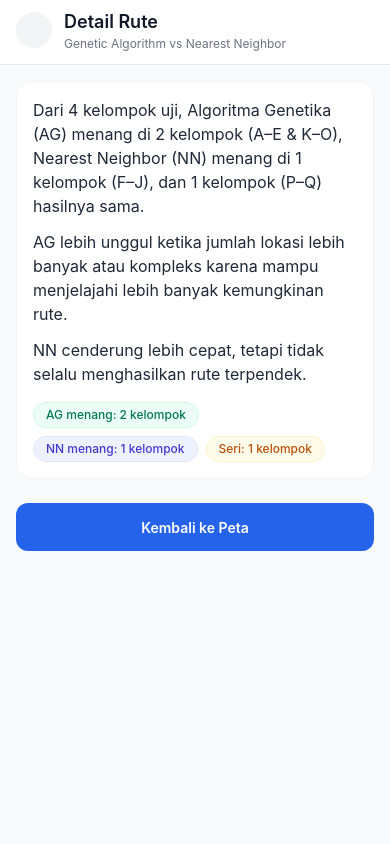
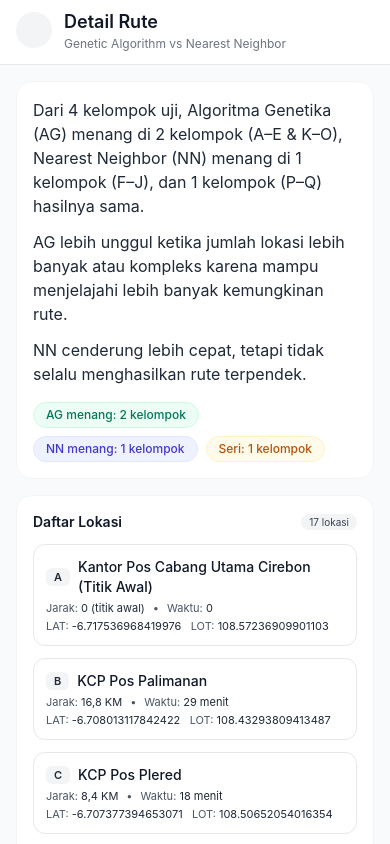
Before and after one commit to ShiroKatsuya/Short-Route, a React Native app: screen /Detail_Rute in a window 390 px wide. Built offline with nearby package versions, Linux system fonts and the light colour scheme.

Commit message:
major update

```diff
--- a/screens/Detail_Rute.tsx
+++ b/screens/Detail_Rute.tsx
@@ -1,11 +1,151 @@
 import "../global.css";
-import { Text, View, StatusBar, TouchableOpacity, ScrollView } from "react-native";
+import { Text, View, StatusBar, TouchableOpacity, ScrollView, useWindowDimensions } from "react-native";
 import { SafeAreaView } from "react-native-safe-area-context";
 import { useNavigation, NavigationProp } from "@react-navigation/native";
 
 
 export default function Detail_Rute() {
   const navigation = useNavigation<NavigationProp<any>>();
+  const { width } = useWindowDimensions();
+  const isWide = width >= 768; // md breakpoint
+  const locations = [
+    {
+      code: "A",
+      name: "Kantor Pos Cabang Utama Cirebon (Titik Awal)",
+      distance: "0 (titik awal)",
+      duration: "0",
+      lat: -6.717536968419976,
+      lon: 108.57236909901103,
+    },
+    {
+      code: "B",
+      name: "KCP Pos Palimanan",
+      distance: "16,8 KM",
+      duration: "29 menit",
+      lat: -6.708013117842422,
+      lon: 108.43293809413487,
+    },
+    {
+      code: "C",
+      name: "KCP Pos Plered",
+      distance: "8,4 KM",
+      duration: "18 menit",
+      lat: -6.707377394653071,
+      lon: 108.50652054016354,
+    },
+    {
+      code: "D",
+      name: "KCP Pos Plumbon",
+      distance: "12,0 KM",
+      duration: "23 menit",
+      lat: -6.707260185199267,
+      lon: 108.50648835365638,
+    },
+    {
+      code: "E",
+      name: "KCP Pos Kapetakan",
+      distance: "9,8 KM",
+      duration: "16 menit",
+      lat: -6.701733827266138,
+      lon: 108.47273829413469,
+    },
+    {
+      code: "F",
+      name: "KCP Pos Sumber",
+      distance: "12,5 KM",
+      duration: "25 menit",
+      lat: -6.648239194442055,
+      lon: 108.53224954141758,
+    },
+    {
+      code: "G",
+      name: "KCP Pos Arjawinangun",
+      distance: "24,5 KM",
+      duration: "40 menit",
+      lat: -6.758706328871375,
+      lon: 108.47948508844247,
+    },
+    {
+      code: "H",
+      name: "KCP Pos Indonesia Kesambi",
+      distance: "5,7 KM",
+      duration: "15 menit",
+      lat: -6.6474979431297845,
+      lon: 108.40711799575655,
+    },
+    {
+      code: "I",
+      name: "KCP Pos Karanggetas",
+      distance: "1,5 KM",
+      duration: "4 menit",
+      lat: -6.735204590531749,
+      lon: 108.535001421121,
+    },
+    {
+      code: "J",
+      name: "KCP Pos Cirebon Selatan",
+      distance: "6,1 KM",
+      duration: "11 menit",
+      lat: -6.715880396319488,
+      lon: 108.56325908249215,
+    },
+    {
+      code: "K",
+      name: "KCP Pos Ciledug",
+      distance: "35,4 KM",
+      duration: "40 menit",
+      lat: -6.745342665376114,
+      lon: 108.56059801366833,
+    },
+    {
+      code: "L",
+      name: "KCP Pos Babakan",
+      distance: "28,9 KM",
+      duration: "42 menit",
+      lat: -6.905934103823299,
+      lon: 108.73991994374944,
+    },
+    {
+      code: "M",
+      name: "KCP Pos Pabedilan",
+      distance: "28,6 KM",
+      duration: "37 menit",
+      lat: -6.876575992090446,
+      lon: 108.72226005550668,
+    },
+    {
+      code: "N",
+      name: "KCP Pos Losari",
+      distance: "31,5 KM",
+      duration: "39 menit",
+      lat: -6.849198440724173,
+      lon: 108.75808743787108,
+    },
+    {
+      code: "O",
+      name: "KCP Pos Dukupuntang",
+      distance: "20,5 KM",
+      duration: "38 menit",
+      lat: -6.846968485198199,
+      lon: 108.82651733789261,
+    },
+    {
+      code: "P",
+      name: "KCP Pos Aja Drop Point",
+      distance: "23,0 KM",
+      duration: "39 menit",
+      lat: -6.768032295888456,
+      lon: 108.41664725833272,
+    },
+    {
+      code: "Q",
+      name: "Kantor Pos Siliwangi",
+      distance: "4,2 KM",
+      duration: "9 menit",
+      lat: -6.768032295888456,
+      lon: 108.41664725833272,
+    },
+  ];
 
   return (
     <SafeAreaView className="flex-1 bg-gray-50">
@@ -59,14 +199,58 @@ export default function Detail_Rute() {
           </View>
         </View>
 
-        {/* Key takeaways */}
-        {/* <View className="mt-4 bg-white rounded-2xl p-4 border border-gray-100">
-          <Text className="text-sm font-semibold text-gray-900 mb-2">Ringkasan utama</Text>
-          <View className="gap-2">
-            <Text className="text-gray-700 text-sm">AG menjelajahi lebih banyak kemungkinan, cocok untuk dataset kompleks.</Text>
-            <Text className="text-gray-700 text-sm">NN lebih cepat, namun bisa menghasilkan rute yang kurang optimal.</Text>
+        {/* Locations table (responsive) */}
+        <View className="mt-4 bg-white rounded-2xl p-4 border border-gray-100">
+          <View className="flex-row items-center justify-between mb-3">
+            <Text className="text-sm font-semibold text-gray-900">Daftar Lokasi</Text>
+            <Text className="text-[10px] px-2 py-0.5 rounded-full bg-gray-100 text-gray-700">{locations.length} lokasi</Text>
           </View>
-        </View> */}
+
+          {isWide ? (
+            <View className="border border-gray-200 rounded-lg overflow-hidden">
+              <View className="flex-row bg-gray-50 border-b border-gray-200">
+                <Text className="w-16 px-3 py-2 text-xs font-semibold text-gray-700">Kode</Text>
+                <Text className="flex-1 px-3 py-2 text-xs font-semibold text-gray-700">Nama Lokasi</Text>
+                <Text className="w-28 px-3 py-2 text-xs font-semibold text-gray-700">Jarak</Text>
+                <Text className="w-32 px-3 py-2 text-xs font-semibold text-gray-700">Waktu Tempuh</Text>
+                <Text className="w-36 px-3 py-2 text-xs font-semibold text-gray-700">LAT</Text>
+                <Text className="w-36 px-3 py-2 text-xs font-semibold text-gray-700">LOT</Text>
+              </View>
+              {locations.map((loc, index) => (
+                <View
+                  key={loc.code}
+                  className={`flex-row border-b border-gray-100 ${index % 2 === 0 ? "bg-white" : "bg-gray-50"}`}
+                >
+                  <Text className="w-16 px-3 py-2 text-xs text-gray-800">{loc.code}</Text>
+                  <Text className="flex-1 px-3 py-2 text-xs text-gray-800">{loc.name}</Text>
+                  <Text className="w-28 px-3 py-2 text-[11px] text-gray-700">{loc.distance}</Text>
+                  <Text className="w-32 px-3 py-2 text-[11px] text-gray-700">{loc.duration}</Text>
+                  <Text className="w-36 px-3 py-2 text-[11px] text-gray-700">{loc.lat}</Text>
+                  <Text className="w-36 px-3 py-2 text-[11px] text-gray-700">{loc.lon}</Text>
+                </View>
+              ))}
+            </View>
+          ) : (
+            <View className="gap-3">
+              {locations.map((loc) => (
+                <View key={loc.code} className="border border-gray-200 rounded-xl p-3 bg-white shadow-xs">
+                  <View className="flex-row items-center mb-1">
+                    <Text className="px-2 py-0.5 rounded-md bg-gray-100 text-gray-800 text-[11px] font-semibold mr-2">
+                      {loc.code}
+                    </Text>
+                    <Text className="flex-1 text-sm font-medium text-gray-900">{loc.name}</Text>
+                  </View>
+                  <View className="flex-row items-center gap-2 mb-1">
+                    <Text className="text-[11px] text-gray-600">Jarak: <Text className="text-gray-800">{loc.distance}</Text></Text>
+                    <Text className="text-[11px] text-gray-600">•</Text>
+                    <Text className="text-[11px] text-gray-600">Waktu: <Text className="text-gray-800">{loc.duration}</Text></Text>
+                  </View>
+                  <Text className="text-[11px] text-gray-600">LAT: <Text className="text-gray-800">{loc.lat}</Text>   LOT: <Text className="text-gray-800">{loc.lon}</Text></Text>
+                </View>
+              ))}
+            </View>
+          )}
+        </View>
 
         {/* Back CTA */}
         <TouchableOpacity
--- a/screens/Login.tsx
+++ b/screens/Login.tsx
@@ -26,10 +26,11 @@ export default function Login() {
 
       {/* Content */}
       <View className="px-6 pt-7">
-        {/* <Text className="text-black text-[40px] leading-[44px] font-extrabold text-center tracking-tight">
-          ANTAR-IN
+        <Text className="text-black text-[40px] leading-[44px] font-extrabold text-center tracking-tight">
+          KANTOR POS
           {"\n"}
-        </Text> */}
+          CIRRBON
+        </Text>
 
         {/* Username */}
         <View className="mt-8">
```
